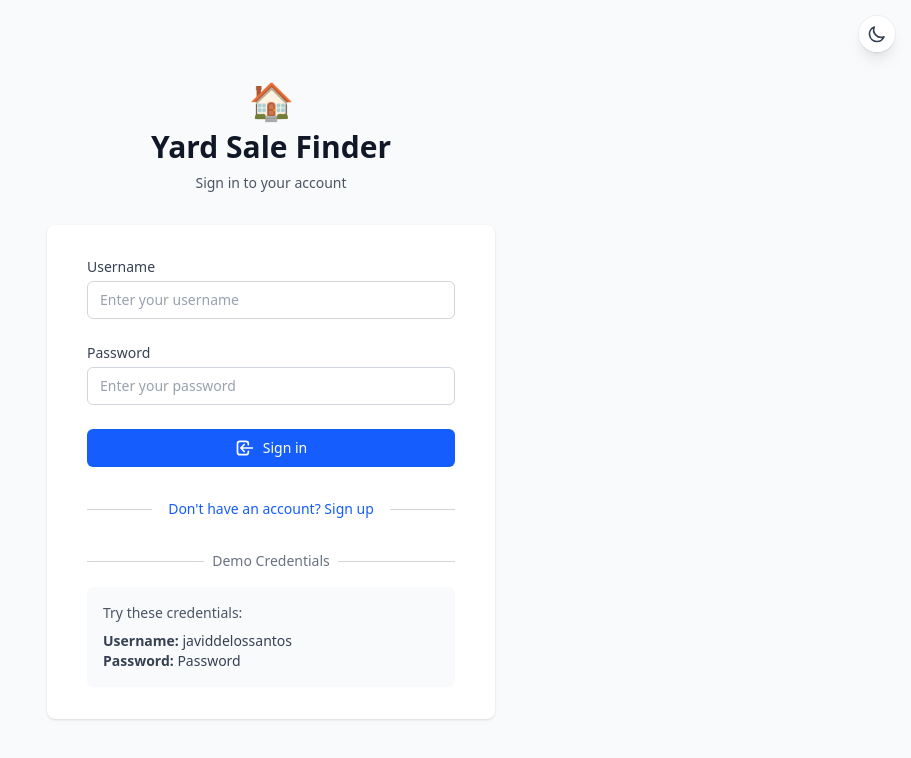
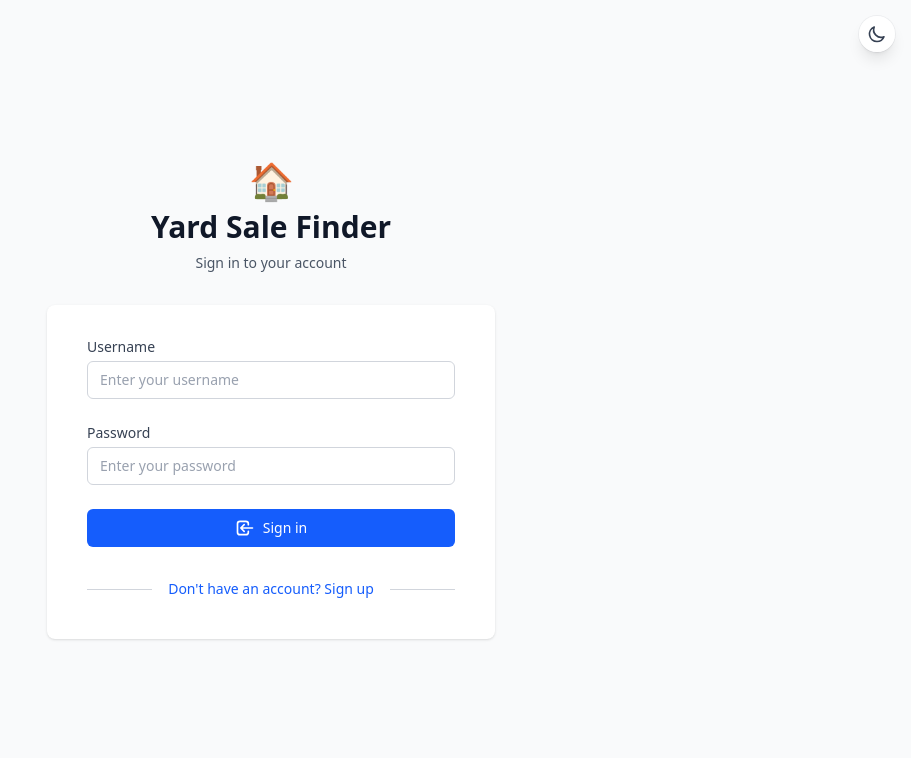
Before and after one commit to javiddelossantos5/yard-sale-svelte, a SvelteKit app: page /login in a window 1280 px wide. Shown: the top 758 px of the page, without its empty margins (369-1280 px from the left). Built offline with nearby package versions, Linux system fonts and the light colour scheme.

Commit message:
removed the demo page

```diff
--- a/src/routes/login/+page.svelte
+++ b/src/routes/login/+page.svelte
@@ -610,31 +610,6 @@
 				</div>
 			{/if}
 
-			<!-- Demo Credentials (only show in login mode) -->
-			{#if !isRegisterMode}
-				<div class="mt-6">
-					<div class="relative">
-						<div class="absolute inset-0 flex items-center">
-							<div class="w-full border-t border-gray-300"></div>
-						</div>
-						<div class="relative flex justify-center text-sm">
-							<span class="bg-white px-2 text-gray-500 dark:bg-gray-800 dark:text-gray-400"
-								>Demo Credentials</span
-							>
-						</div>
-					</div>
-
-					<div class="mt-4 rounded-md bg-gray-50 p-4 dark:bg-gray-700">
-						<p class="mb-2 text-sm text-gray-600 dark:text-gray-300">Try these credentials:</p>
-						<div class="text-sm">
-							<p class="text-gray-700 dark:text-gray-200">
-								<strong>Username:</strong> javiddelossantos
-							</p>
-							<p class="text-gray-700 dark:text-gray-200"><strong>Password:</strong> Password</p>
-						</div>
-					</div>
-				</div>
-			{/if}
 		</div>
 	</div>
 </div>
```
